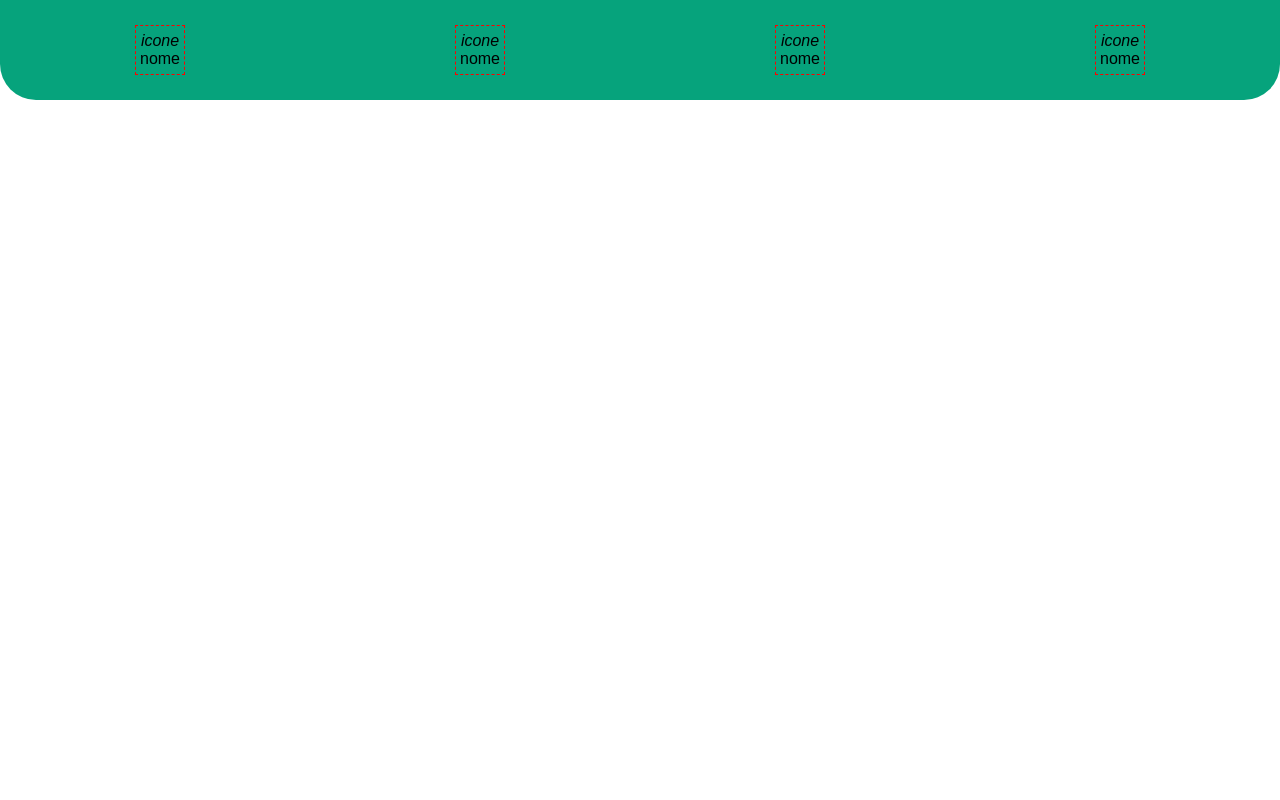
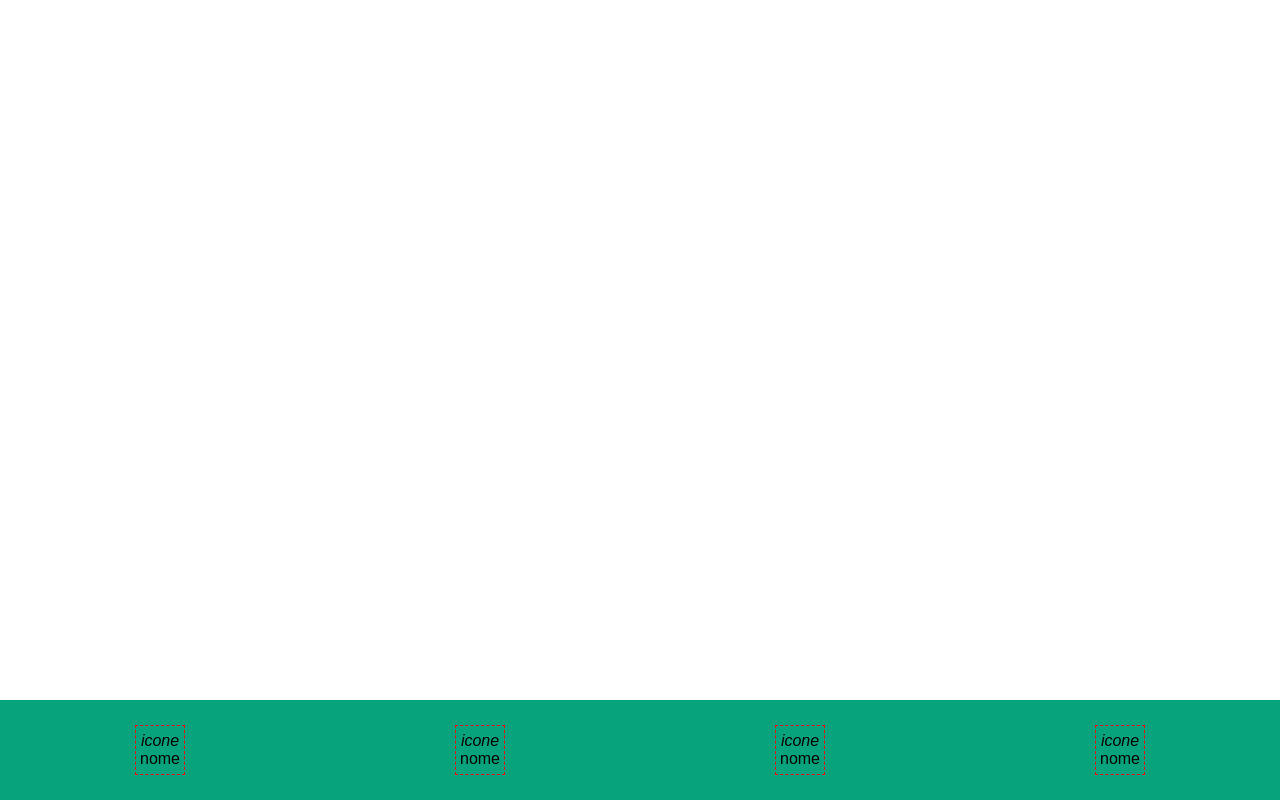
Before and after one commit to IgorNascimentoDEV/3nergize, a React (Vite) app in the folder 3nergizer/: page / in a window 1280 px wide. Built offline with nearby package versions, Linux system fonts and the light colour scheme.

Commit message:
organizando os codigos para a nabBottomBar, alterando propriedades css e justificando o a navbar para o rodape da pagina

```diff
--- a/3nergizer/src/components/NavBottomBar/styles.ts
+++ b/3nergizer/src/components/NavBottomBar/styles.ts
@@ -10,7 +10,6 @@ export const StyledNavBottomBar = styled.main`
 
   background-color: #06a37c;
 
-  border-radius: 0px 0px 36px 36px;
 `;
 
 export const StyledItemBottomBar = styled.div`
--- a/3nergizer/src/global/globalStyle.ts
+++ b/3nergizer/src/global/globalStyle.ts
@@ -6,8 +6,8 @@ const GlobalStyle = createGlobalStyle`
         padding: 0;
         box-sizing: border-box;
     }
-    html body #root{
-        height: 100%;
+    html, body, #root{
+        height: 100vh;
         width: 100%;
 
     }
--- a/3nergizer/src/pages/StylesPage.ts
+++ b/3nergizer/src/pages/StylesPage.ts
@@ -3,7 +3,7 @@ import styled from "styled-components";
 export const StyledHomePage = styled.section`
   display: flex;
   flex-direction: column;
-  justify-content: center;
+  justify-content: flex-end;
   width: 100%;
-  height: 100%;
+  height: 100vh;
 `;
```
